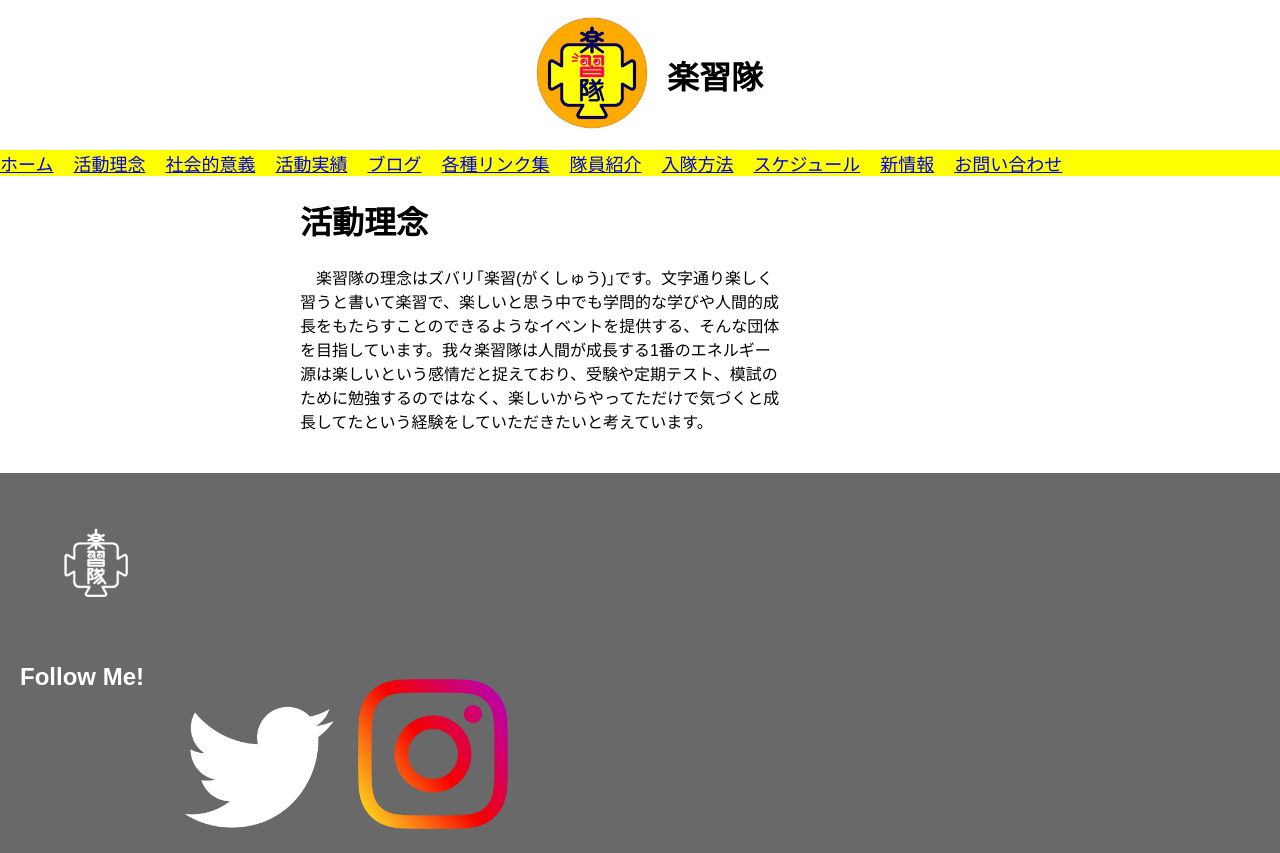
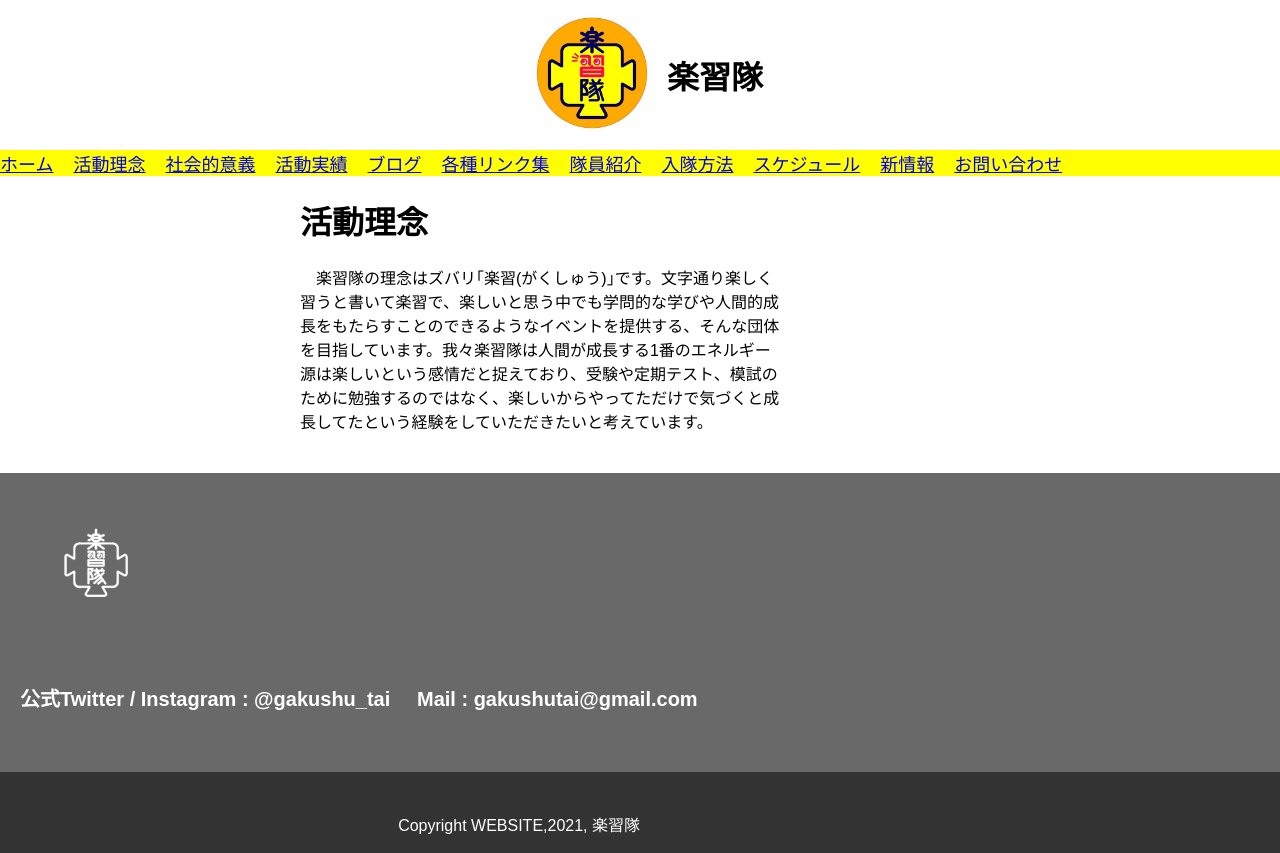
Before and after one commit to yuyu31/gakusyutai, a plain HTML site: page katsudo_rinen.html in a window 1280 px wide. Shown: the top 853 px of the page. Drawn offline with Linux system fonts and the light colour scheme.

Commit message:
Update katsudo_rinen.html

```diff
--- a/katsudo_rinen.html
+++ b/katsudo_rinen.html
@@ -46,14 +46,20 @@
       <p class="logo"><img src="./logo.png"></a></p>
 
       <div class="navi-row">
+        <!--
         <h2 class="navi">
           Follow Me!
         </h2>
-        <ul class="sns-navi">
+        -->
+        <h2 class="sns-navi">
+          <!--
           <li><img src="2021 Twitter logo - white.png"><i class="fab fa-twitter"></i></a></li>
-          <!--<li><a href="#"><i class="fab fa-youtube"></i></a></li>-->
+          <li><a href="#"><i class="fab fa-youtube"></i></a></li>
           <li><img src="Instagram_Glyph_Gradient_RGB.png"><i class="fab fa-instagram"></i></a></li>
-        </ul>
+          -->
+            <li>公式Twitter / Instagram : @gakushu_tai</li>
+            <li>Mail : gakushutai@gmail.com</li>
+        </h2>
       </div>
     </section>
     <section class="secondary">
```
